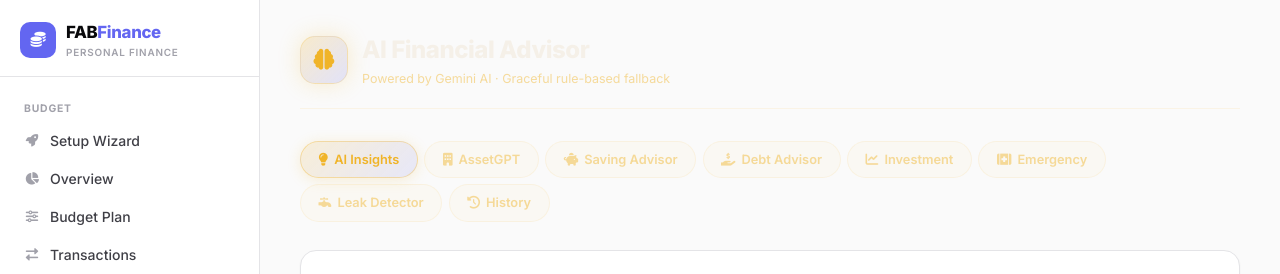
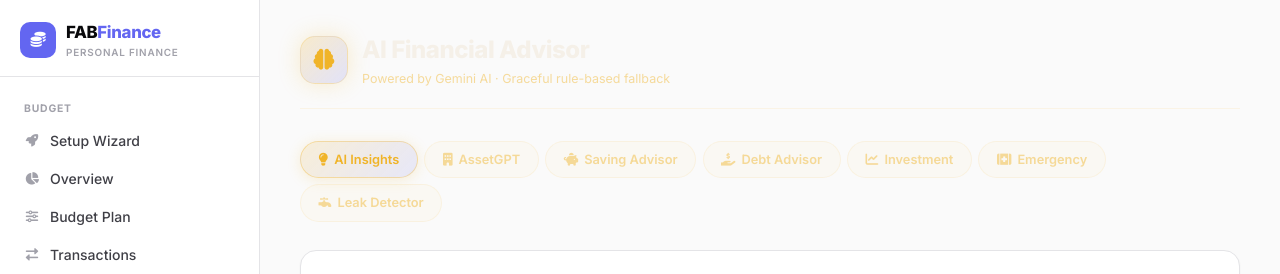
Before and after one commit to ssathyasai/FAB, a Next.js app in the folder frontend/: page /advisor in a window 1280 px wide. Shown: the top 274 px of the page. Built offline with nearby package versions, Linux system fonts and the light colour scheme; no server answers; sample sign-in values are in the browser's storage.

Commit message:
initial commit

```diff
--- a/frontend/app/(app)/advisor/page.tsx
+++ b/frontend/app/(app)/advisor/page.tsx
@@ -7,7 +7,6 @@ import DebtAdvisor from "@/components/advisor/DebtAdvisor";
 import InvestmentAdvisor from "@/components/advisor/InvestmentAdvisor";
 import EmergencyAdvisor from "@/components/advisor/EmergencyAdvisor";
 import LeakDetector from "@/components/advisor/LeakDetector";
-import AdvisorHistory from "@/components/advisor/AdvisorHistory";
 
 const TABS = [
   { id: "insights",    label: "AI Insights",     icon: "fas fa-lightbulb",        col: "#f0b429" },
@@ -17,7 +16,6 @@ const TABS = [
   { id: "investment",  label: "Investment",       icon: "fas fa-chart-line",       col: "#6366f1" },
   { id: "emergency",   label: "Emergency",        icon: "fas fa-first-aid",        col: "#ff6b6b" },
   { id: "leak",        label: "Leak Detector",    icon: "fas fa-faucet",           col: "#fbbf24" },
-  { id: "history",     label: "History",          icon: "fas fa-history",          col: "#8b5cf6" },
 ];
 
 export default function Advisor() {
@@ -84,7 +82,6 @@ export default function Advisor() {
         {tab === "investment" && <InvestmentAdvisor />}
         {tab === "emergency"  && <EmergencyAdvisor />}
         {tab === "leak"       && <LeakDetector />}
-        {tab === "history"    && <AdvisorHistory />}
       </div>
     </div>
   );
```
Also changed, not shown: 1 other file (tests, documents, lock files or other folders).
